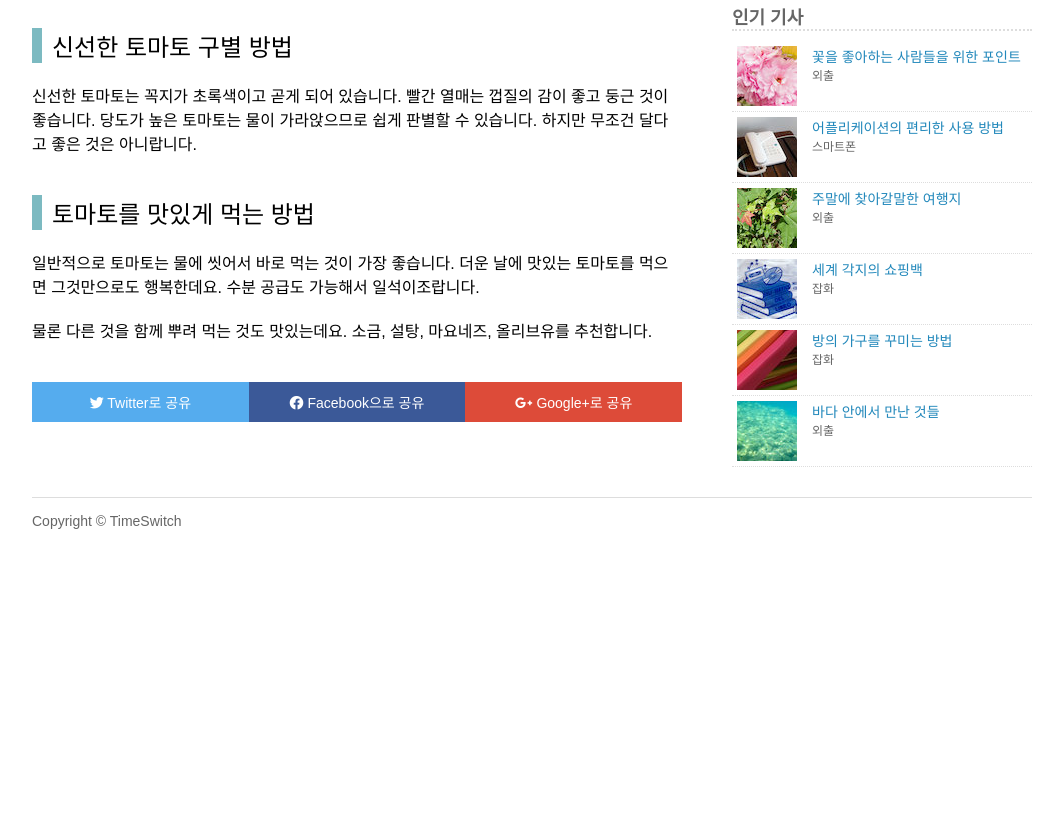
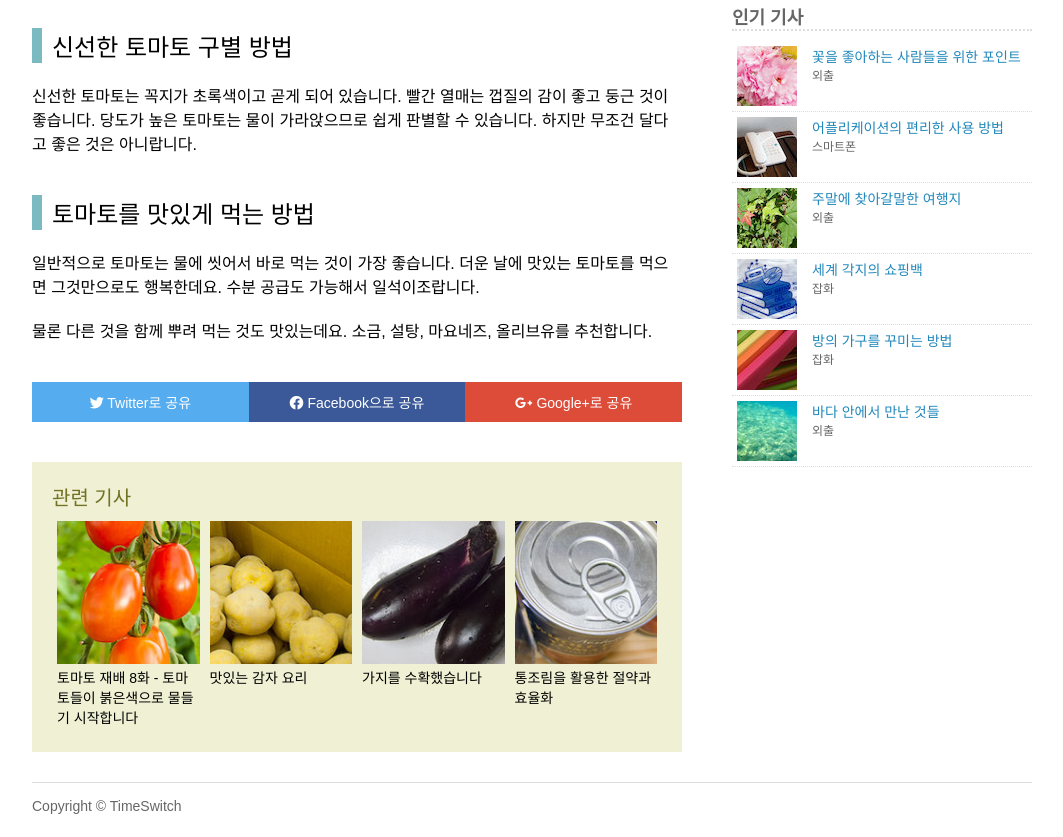
Before and after one commit to fe-backpackers/css-masters-1, a website: page src/index.html in a window 1280 px wide. Shown: the part 718-1555 px from the top of the page, without its empty margins (108-1171 px from the left). Before the commit the page ends 1270 px from the top, so only its background shows below. Drawn offline with Linux system fonts and the light colour scheme.

Commit message:
feat: 3-5-9. 관련 기사 메뉴 추가

```diff
--- a/src/index.html
+++ b/src/index.html
@@ -172,6 +172,54 @@
 
       .share ul li a:hover {
         opacity: 0.8;
+      }
+
+      .relation {
+        background-color: #f0f0d4;
+        margin: 40px 0 0;
+        padding: 20px;
+      }
+
+      .relation h1 {
+        font-size: 20px;
+        color: #727224;
+        font-weight: normal;
+        margin: 0 0 5px;
+      }
+
+      .relation ul {
+        list-style: none;
+        margin: 0;
+        padding: 0;
+      }
+
+      .relation ul::after {
+        content: "";
+        display: block;
+        clear: both;
+      }
+
+      .relation li {
+        float: left;
+        width: 25%;
+      }
+
+      .relation li a {
+        display: block;
+        font-size: 14px;
+        text-decoration: none;
+        color: #000;
+        padding: 5px;
+      }
+
+      .relation li a:hover {
+        text-decoration: underline;
+      }
+
+      .relation li a img {
+        max-width: 100%;
+        height: auto;
+        border: none;
       }
 
       .sidemenu {
@@ -367,6 +415,18 @@
           display: inline-block;
           text-indent: -9999px;
         }
+
+        .relation {
+          padding: 10px;
+        }
+
+        .relation li {
+          width: 50%;
+        }
+
+        .relation li:nth-child(3) {
+          clear: both;
+        }
       }
 
       @media (min-width: 600px) and (max-width: 767px) {
@@ -508,6 +568,37 @@
             </ul>
           </div>
         </article>
+        <aside class="relation">
+          <h1>관련 기사</h1>
+          <ul>
+            <li>
+              <a href="#">
+                <img src="img/red-150x150.jpg" alt="" />
+                <div class="text">
+                  토마토 재배 8화 - 토마토들이 붉은색으로 물들기 시작합니다
+                </div>
+              </a>
+            </li>
+            <li>
+              <a href="#">
+                <img src="img/potato-150x150.jpg" alt="" />
+                <div class="text">맛있는 감자 요리</div>
+              </a>
+            </li>
+            <li>
+              <a href="#">
+                <img src="img/eggplant-150x150.jpg" alt="" />
+                <div class="text">가지를 수확했습니다</div>
+              </a>
+            </li>
+            <li>
+              <a href="#">
+                <img src="img/can-150x150.jpg" alt="" />
+                <div class="text">통조림을 활용한 절약과 효율화</div>
+              </a>
+            </li>
+          </ul>
+        </aside>
       </div>
       <div class="box4">
         <div class="box4-1">
```
Also changed, not shown: src/img/can-150x150.jpg (added), src/img/eggplant-150x150.jpg (added), src/img/potato-150x150.jpg (added), src/img/red-150x150.jpg (added).
